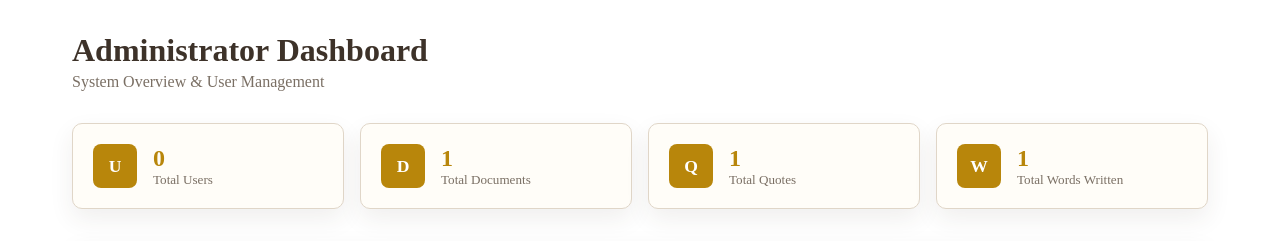
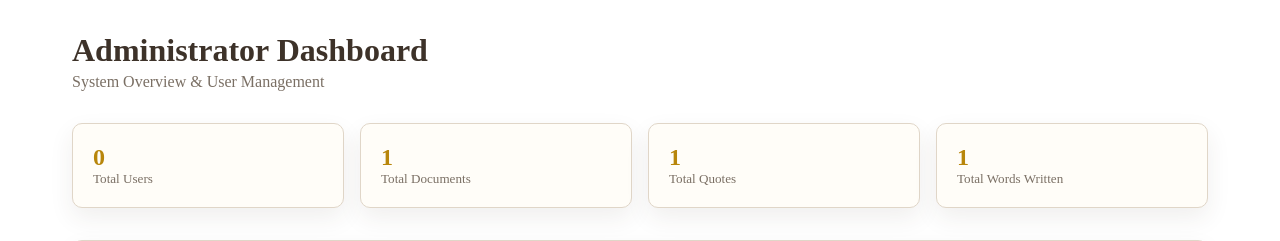
Before and after one commit to sz-747/Glint, a Flask app: page /admin in a window 1280 px wide. Shown: the part 71-312 px from the top of the page. Run offline with Flask 3, Linux system fonts and the light colour scheme; a user stored in the database is signed in; tables that the repository leaves empty hold one stand-in row (values such as "Sample post").

Commit message:
style: remove unused stat icons from admin dashboard

```diff
--- a/templates/admin.html
+++ b/templates/admin.html
@@ -12,7 +12,6 @@ block content %}
   <!-- Aggregated counts queried in the admin() route and passed via stats dict -->
   <div class="stats-grid">
     <div class="stat-card">
-      <div class="stat-icon">U</div>
       <div class="stat-info">
         <h3>{{ stats.total_users }}</h3>
         <p>Total Users</p>
@@ -20,7 +19,6 @@ block content %}
     </div>
 
     <div class="stat-card">
-      <div class="stat-icon">D</div>
       <div class="stat-info">
         <h3>{{ stats.total_documents }}</h3>
         <p>Total Documents</p>
@@ -28,7 +26,6 @@ block content %}
     </div>
 
     <div class="stat-card">
-      <div class="stat-icon">Q</div>
       <div class="stat-info">
         <h3>{{ stats.total_quotes }}</h3>
         <p>Total Quotes</p>
@@ -36,7 +33,6 @@ block content %}
     </div>
 
     <div class="stat-card">
-      <div class="stat-icon">W</div>
       <div class="stat-info">
         <h3>{{ "{:,}".format(stats.total_words) }}</h3>
         <p>Total Words Written</p>
```
